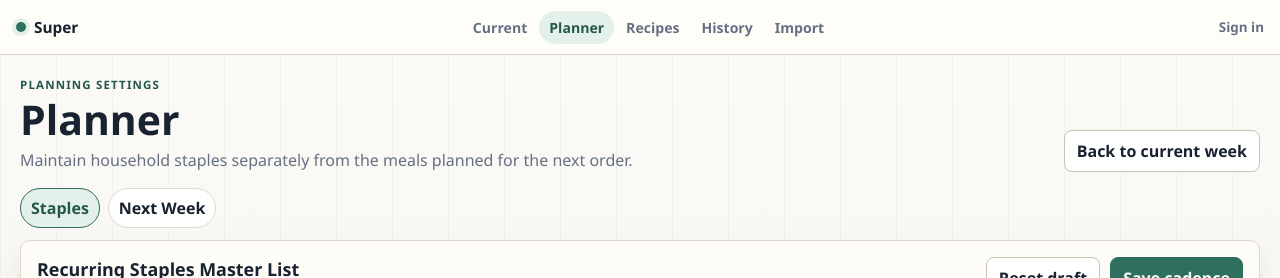
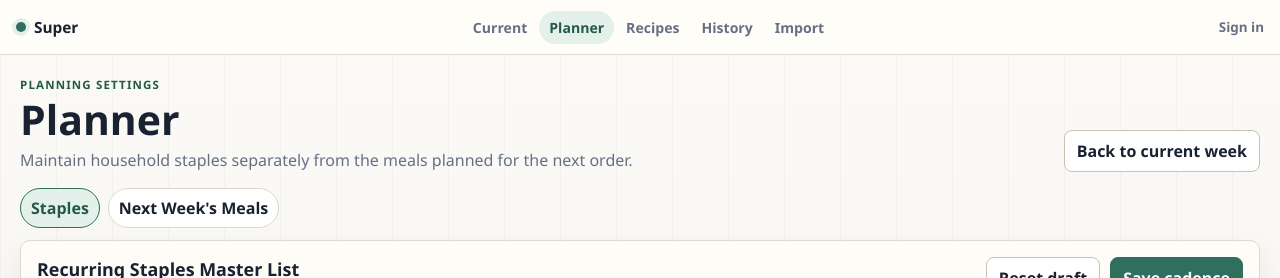
Before and after one commit to admo26/super, a Next.js app: page /cadence in a window 1280 px wide. Shown: the top 278 px of the page. Built offline with nearby package versions, Linux system fonts and the light colour scheme; no server answers; the database is empty.

Commit message:
Rename next week planner tab

```diff
--- a/app/cadence/page.tsx
+++ b/app/cadence/page.tsx
@@ -59,7 +59,7 @@ export default async function CadencePage({ searchParams }: CadencePageProps) {
             className={`cadence-tab ${selectedTab === "next-week" ? "cadence-tab--active" : ""}`}
             href="/cadence?tab=next-week"
           >
-            Next Week
+            Next Week&apos;s Meals
           </Link>
         </nav>
 
```
